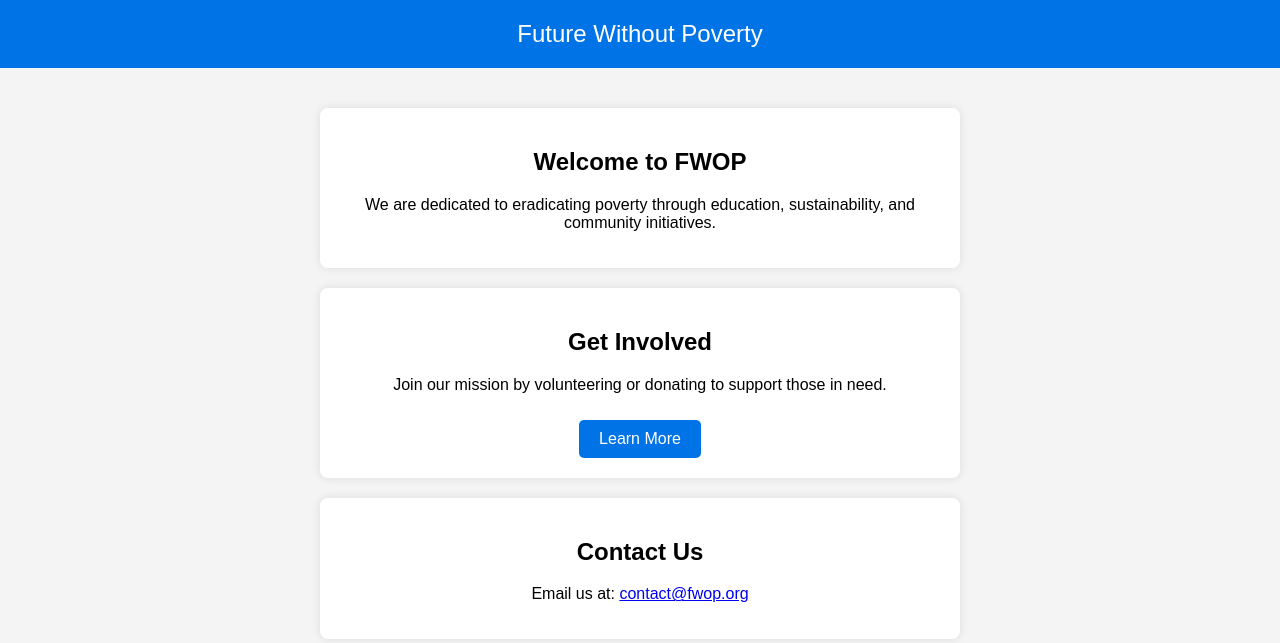
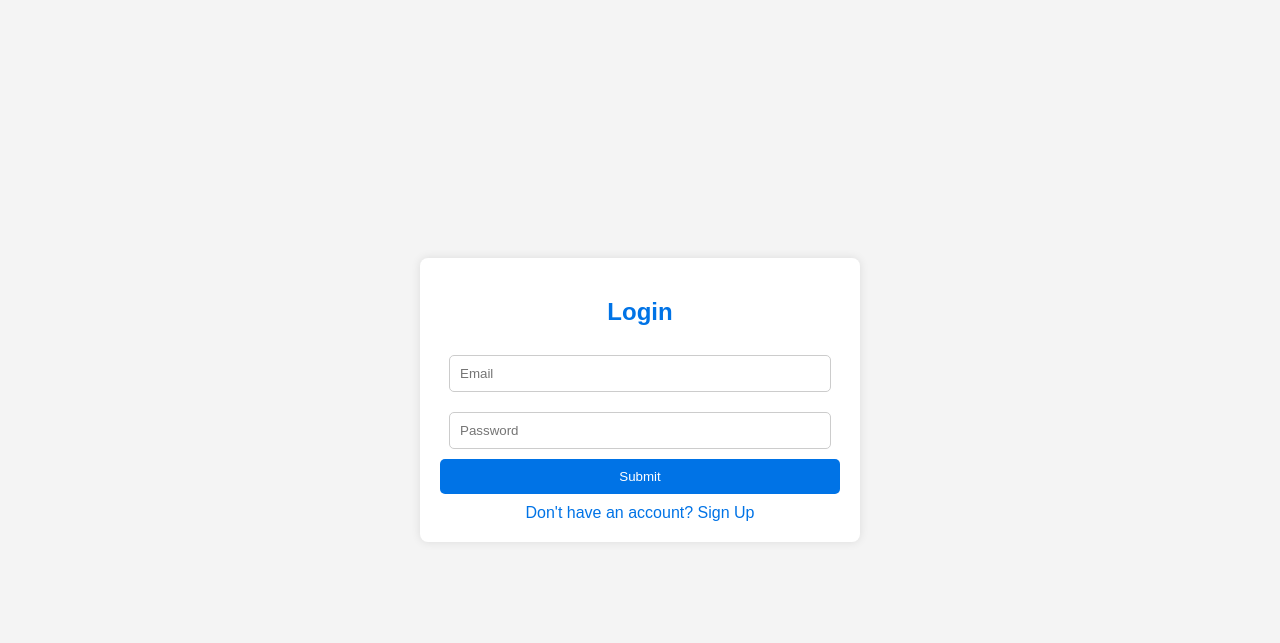
Before and after one commit to ntekkem/fwop, a plain HTML site: page index.html in a window 1280 px wide. Drawn offline with Linux system fonts and the light colour scheme.

Commit message:
Update index.html

```diff
--- a/index.html
+++ b/index.html
@@ -3,62 +3,100 @@
 <head>
     <meta charset="UTF-8">
     <meta name="viewport" content="width=device-width, initial-scale=1.0">
-    <title>Future Without Poverty</title>
+    <title>FWOP - Login</title>
     <style>
         body {
             font-family: Arial, sans-serif;
+            display: flex;
+            justify-content: center;
+            align-items: center;
+            height: 100vh;
+            background-color: #f4f4f4;
             margin: 0;
-            padding: 0;
+        }
+        .container {
+            background: white;
+            padding: 20px;
+            border-radius: 8px;
+            box-shadow: 0px 0px 10px rgba(0, 0, 0, 0.1);
+            width: 100%;
+            max-width: 400px;
             text-align: center;
-            background-color: #f4f4f4;
         }
-        header {
+        h2 {
+            color: #0073e6;
+        }
+        input {
+            width: 90%;
+            padding: 10px;
+            margin: 10px 0;
+            border: 1px solid #ccc;
+            border-radius: 5px;
+        }
+        .btn {
             background-color: #0073e6;
             color: white;
-            padding: 20px;
-            font-size: 24px;
-        }
-        .container {
-            padding: 20px;
-        }
-        .section {
-            margin: 20px auto;
-            padding: 20px;
-            background: white;
-            border-radius: 8px;
-            max-width: 600px;
-            box-shadow: 0px 0px 10px rgba(0, 0, 0, 0.1);
-        }
-        .btn {
-            display: inline-block;
-            background-color: #0073e6;
-            color: white;
-            padding: 10px 20px;
+            border: none;
+            padding: 10px 15px;
             border-radius: 5px;
-            text-decoration: none;
-            margin-top: 10px;
+            cursor: pointer;
+            width: 100%;
         }
         .btn:hover {
             background-color: #005bb5;
         }
+        .toggle {
+            color: #0073e6;
+            cursor: pointer;
+            margin-top: 10px;
+            display: block;
+        }
     </style>
 </head>
 <body>
-    <header>Future Without Poverty</header>
     <div class="container">
-        <div class="section">
-            <h2>Welcome to FWOP</h2>
-            <p>We are dedicated to eradicating poverty through education, sustainability, and community initiatives.</p>
-        </div>
-        <div class="section">
-            <h2>Get Involved</h2>
-            <p>Join our mission by volunteering or donating to support those in need.</p>
-            <a href="#" class="btn">Learn More</a>
-        </div>
-        <div class="section">
-            <h2>Contact Us</h2>
-            <p>Email us at: <a href="mailto:contact@fwop.org">contact@fwop.org</a></p>
-        </div>
+        <h2 id="formTitle">Login</h2>
+        <form id="authForm">
+            <input type="text" id="name" placeholder="Full Name" style="display:none;" required>
+            <input type="email" id="email" placeholder="Email" required>
+            <input type="tel" id="phone" placeholder="Phone Number" style="display:none;" required>
+            <input type="password" id="password" placeholder="Password" required>
+            <button type="submit" class="btn">Submit</button>
+        </form>
+        <span class="toggle" onclick="toggleForm()">Don't have an account? Sign Up</span>
     </div>
+
+    <script>
+        let isSignUp = false;
+
+        function toggleForm() {
+            isSignUp = !isSignUp;
+            document.getElementById('formTitle').innerText = isSignUp ? 'Sign Up' : 'Login';
+            document.getElementById('name').style.display = isSignUp ? 'block' : 'none';
+            document.getElementById('phone').style.display = isSignUp ? 'block' : 'none';
+            document.querySelector('.toggle').innerText = isSignUp ? 'Already have an account? Login' : "Don't have an account? Sign Up";
+        }
+
+        document.getElementById('authForm').addEventListener('submit', function(event) {
+            event.preventDefault();
+            const name = document.getElementById('name').value;
+            const email = document.getElementById('email').value;
+            const phone = document.getElementById('phone').value;
+            const password = document.getElementById('password').value;
+
+            if (isSignUp) {
+                localStorage.setItem(email, JSON.stringify({ name, email, phone, password }));
+                alert('Account created! Please login.');
+                toggleForm();
+            } else {
+                const user = JSON.parse(localStorage.getItem(email));
+                if (user && user.password === password) {
+                    alert(`Welcome back, ${user.name}!`);
+                } else {
+                    alert('Invalid credentials!');
+                }
+            }
+        });
+    </script>
 </body>
 </html>
```
